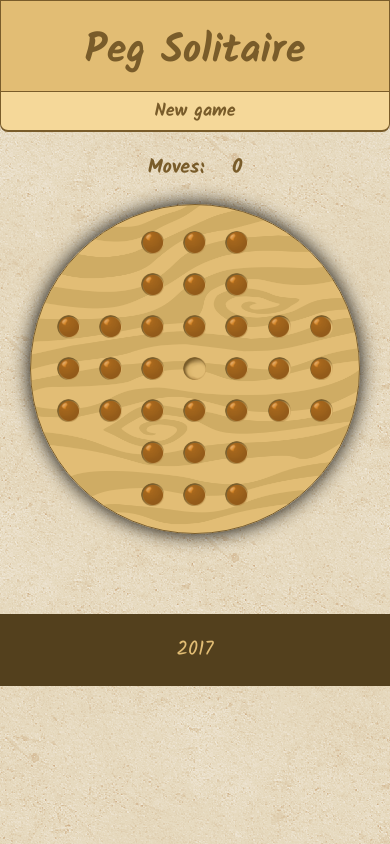
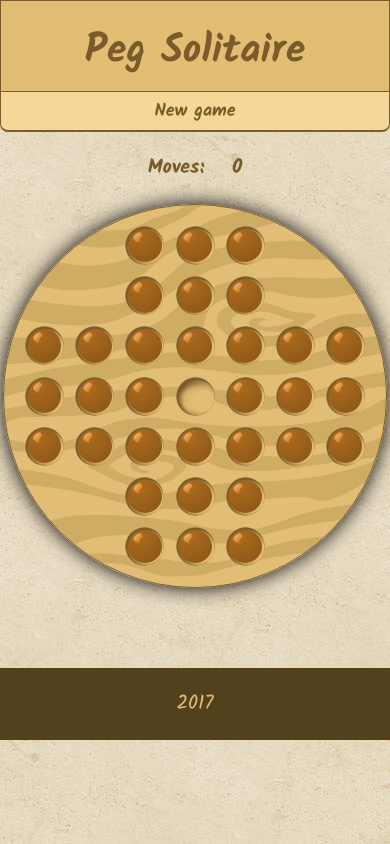
Before and after one commit to Bearsie/pegsolitaire, a website: page src/index.html in a window 390 px wide. Drawn offline with Linux system fonts and the light colour scheme.

Commit message:
making bigger board on mobile, update manifest

```diff
--- a/src/index.html
+++ b/src/index.html
@@ -4,7 +4,7 @@
 
   <meta charset="UTF-8">
   <title>Peg Solitaire</title>
-  <meta name="viewport" content="width=device-width, initial-scale=1.0">
+  <meta name="viewport" content="width=device-width, initial-scale=1.0, maximum-scale=1, user-scalable=no">
   <meta http-equiv="X-UA-Compatible" content="ie=edge">
   <meta name="description" content="Free Web tutorials on HTML and CSS">
 
--- a/src/style/scss/_settings.scss
+++ b/src/style/scss/_settings.scss
@@ -2,9 +2,12 @@ $baseFontSize: 10px;
 $transitionTime: 0.2s;
 $mobileWidth: 768px;
 $pegBoardSize: 70vh;
-$pegBoardMobileSize: 84vw;
+$pegBoardMobileSize: 98vw;
 $pegHolderSize: 5vh;
-$pegHolderMobileSize: 6vw;
+$pegHolderMobileSize: 10vw;
+$pegHolderMobileMargin: ($pegHolderMobileSize / 7);
+$pegSize: 4.3vh;
+$pegMobileSize: ( $pegHolderMobileSize * ($pegSize / $pegHolderSize) );
 $buttonScale: 1;
 $pageFont: 'Kalam', cursive;
 
--- a/src/style/scss/style.scss
+++ b/src/style/scss/style.scss
@@ -260,7 +260,7 @@ body
     @include forScreenWith($mobileWidth)
     {
       @include size($pegHolderMobileSize);
-      margin: ($pegHolderMobileSize / 2.5);
+      margin: ($pegHolderMobileMargin);
     }
 
 	  &--withPeg:hover
@@ -287,13 +287,13 @@ body
 
   &__peg
   {
-    width: 4.3vh;
-    height: 4.3vh;
+    width: $pegSize;
+    height: $pegSize;
     position: absolute;
     @include forScreenWith($mobileWidth)
     {
-      width: 5.16vw;
-      height: 5.16vw;
+      width: $pegMobileSize;
+      height: $pegMobileSize;
     }
   }
 }
```
Also changed, not shown: docs/index.html (+1 -1 lines), docs/css/style.css, docs/manifest.json, src/manifest.json, src/style/style.css.
